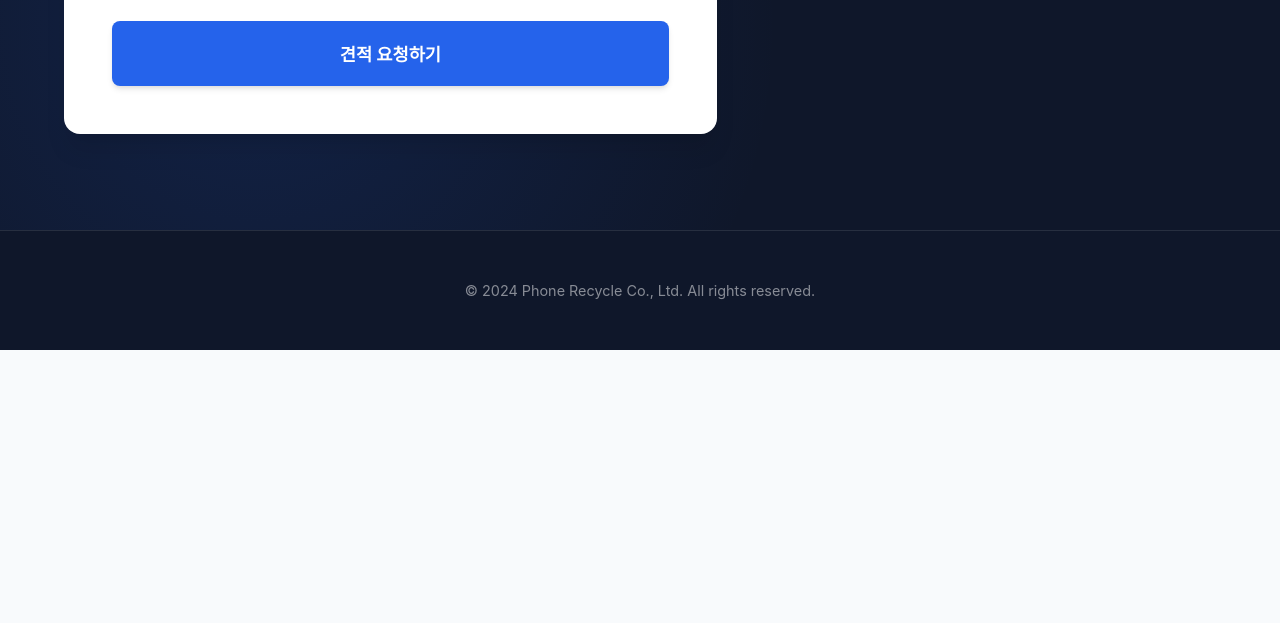
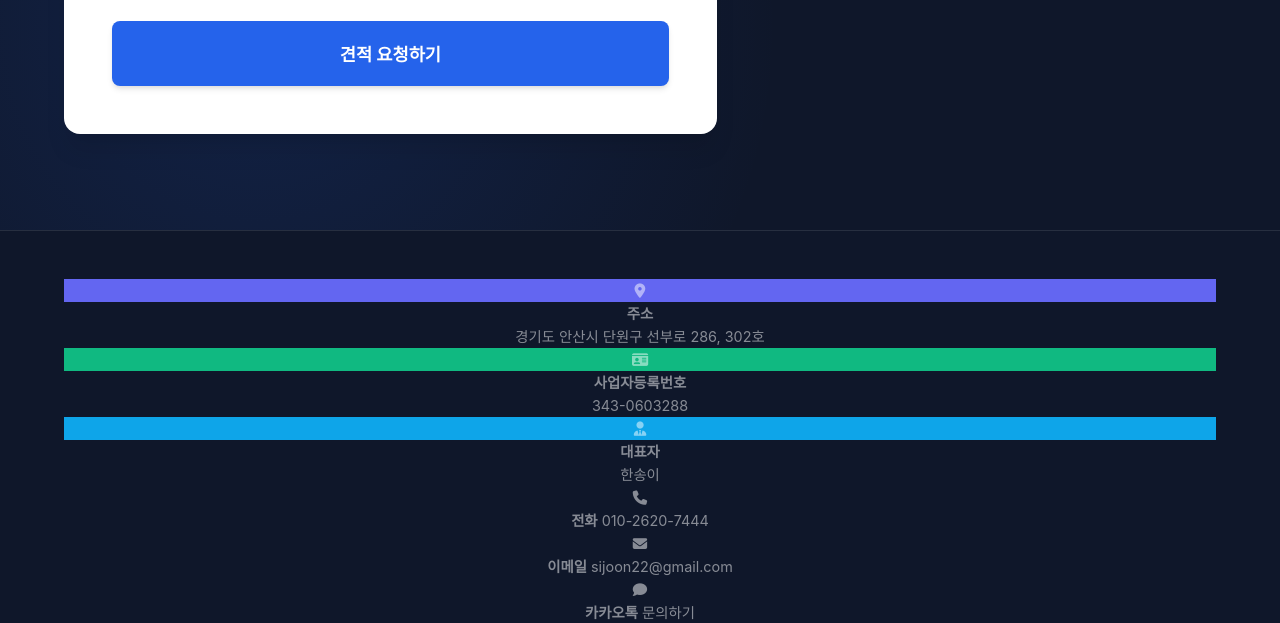
Before and after one commit to M4phone/RECYCLE, a plain HTML site: page index.html in a window 1280 px wide. Shown: the part 6084-6707 px from the top of the page. Before the commit the page ends 6434 px from the top, so only its background shows below. Drawn offline with nearby package versions, Linux system fonts and the light colour scheme; a web font is replaced by a local one.

Commit message:
Add files via upload

```diff
--- a/index.html
+++ b/index.html
@@ -78,8 +78,7 @@
             </div>
         </section>
 
-        <section id="process-purchase"
-            style="background: white;">
+        <section id="process-purchase" style="background: white;">
             <div class="container">
                 <div class="section-header" data-aos="fade-up">
                     <h2 class="section-title">업무 프로세스 (매입)</h2>
@@ -367,7 +366,65 @@
 
     <footer>
         <div class="container">
-            <p>&copy; 2024 Phone Recycle Co., Ltd. All rights reserved.</p>
+            <div class="company">
+                <div class="detail" style="grid-column:1/-1;">
+                    <div class="icon" style="background:#6366f1"><i class="fa-solid fa-location-dot"></i></div>
+                    <div class="meta">
+                        <strong>주소</strong>
+                        <div>경기도 안산시 단원구 선부로 286, 302호</div>
+                    </div>
+                </div>
+
+                <div class="detail">
+                    <div class="icon" style="background:#10b981"><i class="fa-solid fa-id-card"></i></div>
+                    <div class="meta">
+                        <strong>사업자등록번호</strong>
+                        <div>343-0603288</div>
+                    </div>
+                </div>
+
+                <div class="detail">
+                    <div class="icon" style="background:#0ea5e9"><i class="fa-solid fa-user-tie"></i></div>
+                    <div class="meta">
+                        <strong>대표자</strong>
+                        <div>한송이</div>
+                    </div>
+                </div>
+
+                <div class="detail phone">
+                    <div class="icon"><i class="fa-solid fa-phone"></i></div>
+                    <div class="meta">
+                        <strong>전화</strong>
+                        <a href="tel:01026207444">010-2620-7444</a>
+                    </div>
+                </div>
+
+                <div class="detail email">
+                    <div class="icon"><i class="fa-solid fa-envelope"></i></div>
+                    <div class="meta">
+                        <strong>이메일</strong>
+                        <a href="mailto:sijoon22@gmail.com">sijoon22@gmail.com</a>
+                    </div>
+                </div>
+
+                <div class="detail kakao">
+                    <div class="icon"><i class="fa-solid fa-comment"></i></div>
+                    <div class="meta">
+                        <strong>카카오톡</strong>
+                        <a href="https://open.kakao.com/o/s3oMoSkh" target="_blank" rel="noopener">문의하기</a>
+                    </div>
+                </div>
+
+                <div class="detail telegram">
+                    <div class="icon"><i class="fa-brands fa-telegram"></i></div>
+                    <div class="meta">
+                        <strong>텔레그램</strong>
+                        <a href="https://t.me/phone_youtubelink" target="_blank" rel="noopener">문의하기</a>
+                    </div>
+                </div>
+            </div>
+
+            <p>&copy; 2025 판다시스템. All rights reserved.</p>
         </div>
     </footer>
 
```
Lines whose indentation alone changed are shown as unchanged.
